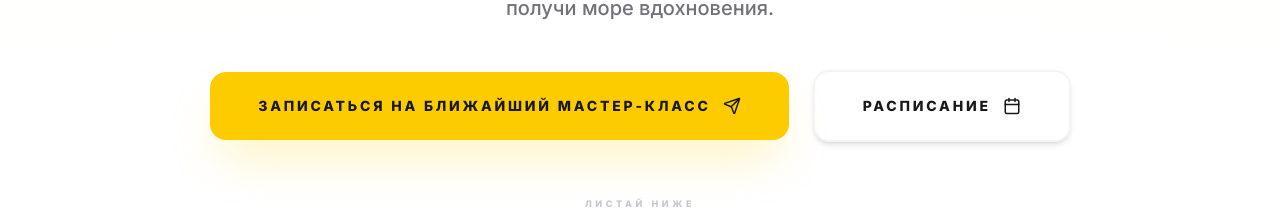
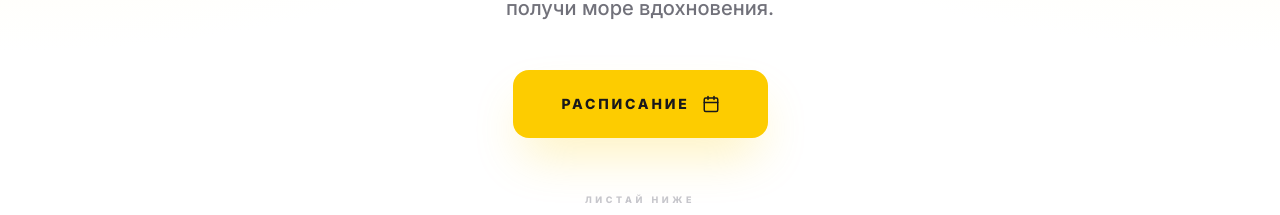
Before and after one commit to ulianatsvirko-bit/smart-lab-master-classes, a React (Vite) app: page /#/ in a window 1280 px wide. Shown: the part 584-799 px from the top of the page. Built offline with nearby package versions, Linux system fonts and the light colour scheme; no server answers; the database is empty.

Commit message:
fix: remove signup button from hero, keep only schedule button

```diff
--- a/pages/HomePage.tsx
+++ b/pages/HomePage.tsx
@@ -65,20 +65,11 @@ const HomePage: React.FC = () => {
               Уникальная серия мастер-классов от педагогов Smart Dance и приглашенных гостей. Прокачай свой танец, найди новых друзей и получи море вдохновения.
             </p>
 
-            {/* Action Buttons */}
-            <div className="reveal-on-scroll delay-300 flex flex-col sm:flex-row items-center justify-center gap-6 relative">
-              <Link
-                to="/workshop/smart-love-lab#register"
-                className="group relative w-full sm:w-auto px-12 py-6 bg-[#fdcc00] overflow-hidden rounded-2xl font-black uppercase tracking-[0.2em] transition-all hover:scale-105 active:scale-95 shadow-2xl shadow-[#fdcc00]/30 text-zinc-900 text-xs sm:text-sm flex items-center justify-center gap-3"
-              >
-                <div className="absolute inset-0 bg-white/20 translate-y-full group-hover:translate-y-0 transition-transform duration-300" />
-                <span className="relative z-10 text-center">Записаться на ближайший мастер-класс</span>
-                <Send size={18} className="relative z-10 transition-transform group-hover:translate-x-1 group-hover:-translate-y-1 shrink-0" />
-              </Link>
-
+            {/* Action Button */}
+            <div className="reveal-on-scroll delay-300 flex items-center justify-center relative">
               <button
                 onClick={scrollToSchedule}
-                className="group w-full sm:w-auto px-12 py-6 bg-white rounded-2xl font-black uppercase tracking-[0.2em] transition-all hover:border-[#fdcc00] hover:text-[#fdcc00] text-zinc-900 text-xs sm:text-sm border-2 border-zinc-100 text-center shadow-md flex items-center justify-center gap-3"
+                className="group w-full sm:w-auto px-12 py-6 bg-[#fdcc00] rounded-2xl font-black uppercase tracking-[0.2em] transition-all hover:scale-105 active:scale-95 text-zinc-900 text-xs sm:text-sm shadow-2xl shadow-[#fdcc00]/30 flex items-center justify-center gap-3"
               >
                 <span>Расписание</span>
                 <Calendar size={18} className="transition-transform group-hover:rotate-12 shrink-0" />
```
